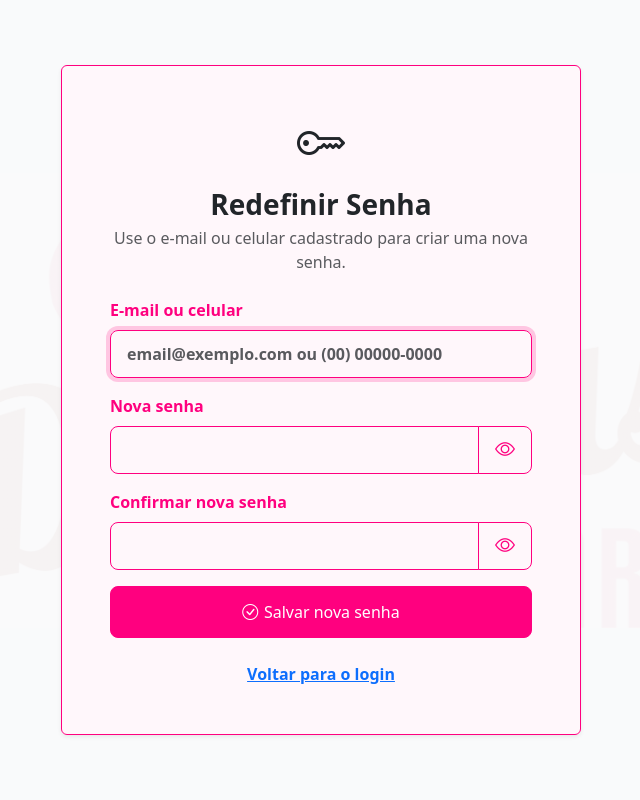
After one commit to ediepsilva/doce-controle, a PHP site: page /redefinir_senha.php in a window 1280 px wide. The commit adds this page. Shown: the whole page, without its empty margins (319-959 px from the left). Run offline with PHP 8.4, Linux system fonts and the light colour scheme.

Commit message:
feat: adiciona redefinicao e visualizacao de senha

```diff
--- a/config.php
+++ b/config.php
@@ -180,6 +180,7 @@ $paginaAtual = basename($_SERVER['SCRIPT_NAME'] ?? '');
 $paginasLiberadas = [
     'login.php',
     'cadastro.php',
+    'redefinir_senha.php',
     'logout.php',
     'cobranca.php',
     'cardapio.php',
--- a/database_updates.sql
+++ b/database_updates.sql
@@ -12,6 +12,7 @@ ALTER TABLE pedidos
 ALTER TABLE users
     ADD COLUMN IF NOT EXISTS nome VARCHAR(120) NOT NULL DEFAULT 'Usuario',
     ADD COLUMN IF NOT EXISTS email VARCHAR(160) NULL,
+    ADD COLUMN IF NOT EXISTS whatsapp VARCHAR(40) NULL,
     ADD COLUMN IF NOT EXISTS status VARCHAR(20) NOT NULL DEFAULT 'ativo',
     ADD COLUMN IF NOT EXISTS plano VARCHAR(20) NOT NULL DEFAULT 'ativo',
     ADD COLUMN IF NOT EXISTS password_hash VARCHAR(255) NULL;
--- /dev/null
+++ b/redefinir_senha.php
@@ -0,0 +1,137 @@
+<?php
+require_once 'config.php';
+
+if (doce_usuario_logado()) {
+    header('Location: index.php');
+    exit;
+}
+
+$erro = '';
+$sucesso = '';
+$identificador = '';
+
+function somente_digitos($valor)
+{
+    return preg_replace('/\D+/', '', (string)$valor);
+}
+
+if ($_SERVER['REQUEST_METHOD'] === 'POST') {
+    $identificador = trim((string)($_POST['identificador'] ?? ''));
+    $senha = (string)($_POST['senha'] ?? '');
+    $confirmarSenha = (string)($_POST['confirmar_senha'] ?? '');
+
+    if ($identificador === '' || $senha === '') {
+        $erro = 'Informe o e-mail ou celular e a nova senha.';
+    } elseif (strlen($senha) < 6) {
+        $erro = 'A senha deve ter pelo menos 6 caracteres.';
+    } elseif ($senha !== $confirmarSenha) {
+        $erro = 'As senhas nao conferem.';
+    } elseif (!doce_tabela_existe($pdo, 'users') || !doce_coluna_existe($pdo, 'users', 'password_hash')) {
+        $erro = 'Tabela de usuarios nao encontrada. Execute o arquivo schema.sql no banco.';
+    } else {
+        $usuario = null;
+
+        if (filter_var($identificador, FILTER_VALIDATE_EMAIL)) {
+            $stmt = $pdo->prepare("SELECT id, nome FROM users WHERE email = ? LIMIT 1");
+            $stmt->execute([$identificador]);
+            $usuario = $stmt->fetch();
+        } elseif (doce_coluna_existe($pdo, 'users', 'whatsapp')) {
+            $digitos = somente_digitos($identificador);
+            $stmt = $pdo->query("SELECT id, nome, whatsapp FROM users");
+            foreach ($stmt->fetchAll() as $linha) {
+                if ($digitos !== '' && somente_digitos($linha['whatsapp'] ?? '') === $digitos) {
+                    $usuario = $linha;
+                    break;
+                }
+            }
+        }
+
+        if (!$usuario) {
+            $erro = 'Nao encontramos uma conta com esse e-mail ou celular.';
+        } else {
+            $stmt = $pdo->prepare("UPDATE users SET password_hash = ? WHERE id = ?");
+            $stmt->execute([doce_hash_senha($senha), intval($usuario['id'])]);
+            $sucesso = 'Senha redefinida com sucesso. Agora voce ja pode entrar.';
+            $identificador = '';
+        }
+    }
+}
+?>
+
+<!DOCTYPE html>
+<html lang="pt-br">
+<head>
+    <meta charset="UTF-8">
+    <meta name="viewport" content="width=device-width, initial-scale=1.0">
+    <meta name="theme-color" content="#ff007f">
+    <title>Doce Controle - Redefinir Senha</title>
+    <link rel="manifest" href="manifest.json">
+    <link href="https://cdn.jsdelivr.net/npm/bootstrap@5.3.0/dist/css/bootstrap.min.css" rel="stylesheet">
+    <link rel="stylesheet" href="https://cdn.jsdelivr.net/npm/bootstrap-icons@1.11.0/font/bootstrap-icons.css">
+    <link rel="stylesheet" href="assets/watermark.css">
+</head>
+<body class="bg-light">
+    <main class="container min-vh-100 d-flex align-items-center justify-content-center py-4">
+        <div class="card shadow-sm border-danger w-100" style="max-width: 520px;">
+            <div class="card-body p-4 p-md-5">
+                <div class="text-center mb-4">
+                    <i class="bi bi-key display-5 pink-shock"></i>
+                    <h1 class="h3 fw-bold mt-3 mb-1">Redefinir Senha</h1>
+                    <p class="text-muted mb-0">Use o e-mail ou celular cadastrado para criar uma nova senha.</p>
+                </div>
+
+                <?php if ($erro): ?>
+                    <div class="alert alert-danger"><?= htmlspecialchars($erro) ?></div>
+                <?php endif; ?>
+                <?php if ($sucesso): ?>
+                    <div class="alert alert-success"><?= htmlspecialchars($sucesso) ?></div>
+                <?php endif; ?>
+
+                <form method="POST" class="d-grid gap-3">
+                    <div>
+                        <label class="form-label fw-bold">E-mail ou celular</label>
+                        <input type="text" name="identificador" class="form-control form-control-lg" value="<?= htmlspecialchars($identificador) ?>" placeholder="email@exemplo.com ou (00) 00000-0000" required autofocus>
+                    </div>
+                    <div>
+                        <label class="form-label fw-bold">Nova senha</label>
+                        <div class="input-group input-group-lg">
+                            <input type="password" name="senha" id="senha" class="form-control" minlength="6" required>
+                            <button type="button" class="btn btn-outline-secondary toggle-password" data-target="senha" aria-label="Mostrar senha">
+                                <i class="bi bi-eye"></i>
+                            </button>
+                        </div>
+                    </div>
+                    <div>
+                        <label class="form-label fw-bold">Confirmar nova senha</label>
+                        <div class="input-group input-group-lg">
+                            <input type="password" name="confirmar_senha" id="confirmar_senha" class="form-control" minlength="6" required>
+                            <button type="button" class="btn btn-outline-secondary toggle-password" data-target="confirmar_senha" aria-label="Mostrar senha">
+                                <i class="bi bi-eye"></i>
+                            </button>
+                        </div>
+                    </div>
+                    <button type="submit" class="btn btn-danger btn-lg">
+                        <i class="bi bi-check-circle"></i> Salvar nova senha
+                    </button>
+                </form>
+
+                <div class="text-center mt-4">
+                    <a href="login.php" class="fw-bold pink-shock">Voltar para o login</a>
+                </div>
+            </div>
+        </div>
+    </main>
+    <script>
+        document.querySelectorAll('.toggle-password').forEach((button) => {
+            button.addEventListener('click', () => {
+                const input = document.getElementById(button.dataset.target);
+                const icon = button.querySelector('i');
+                const showing = input.type === 'text';
+                input.type = showing ? 'password' : 'text';
+                icon.className = showing ? 'bi bi-eye' : 'bi bi-eye-slash';
+            });
+        });
+    </script>
+    <script src="assets/pwa.js"></script>
+</body>
+</html>
--- a/schema.sql
+++ b/schema.sql
@@ -8,6 +8,7 @@ CREATE TABLE IF NOT EXISTS users (
     id INT AUTO_INCREMENT PRIMARY KEY,
     nome VARCHAR(120) NOT NULL,
     email VARCHAR(160) NOT NULL UNIQUE,
+    whatsapp VARCHAR(40) NULL,
     password_hash VARCHAR(255) NOT NULL,
     status VARCHAR(20) NOT NULL DEFAULT 'ativo',
     plano VARCHAR(20) NOT NULL DEFAULT 'ativo',
```
Also changed, not shown: cadastro.php (+45 -9 lines), login.php (+26 -4 lines), README.md.
